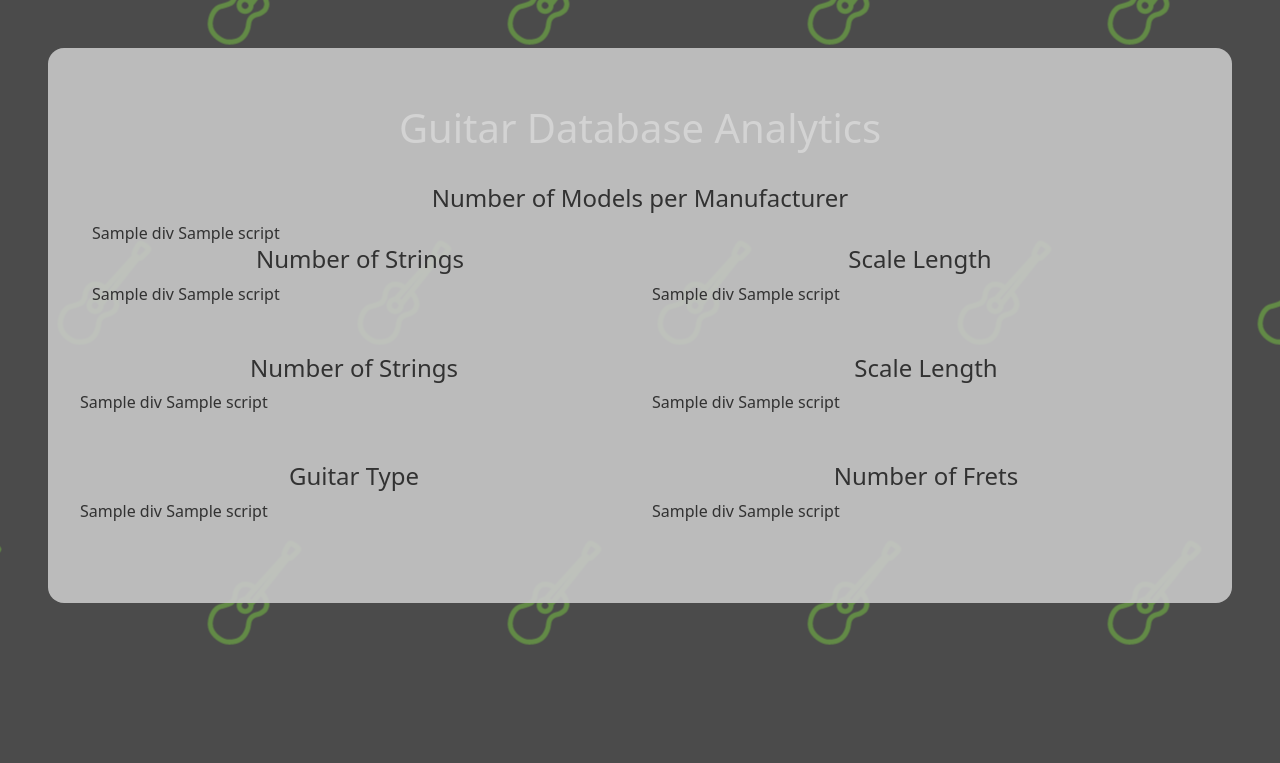
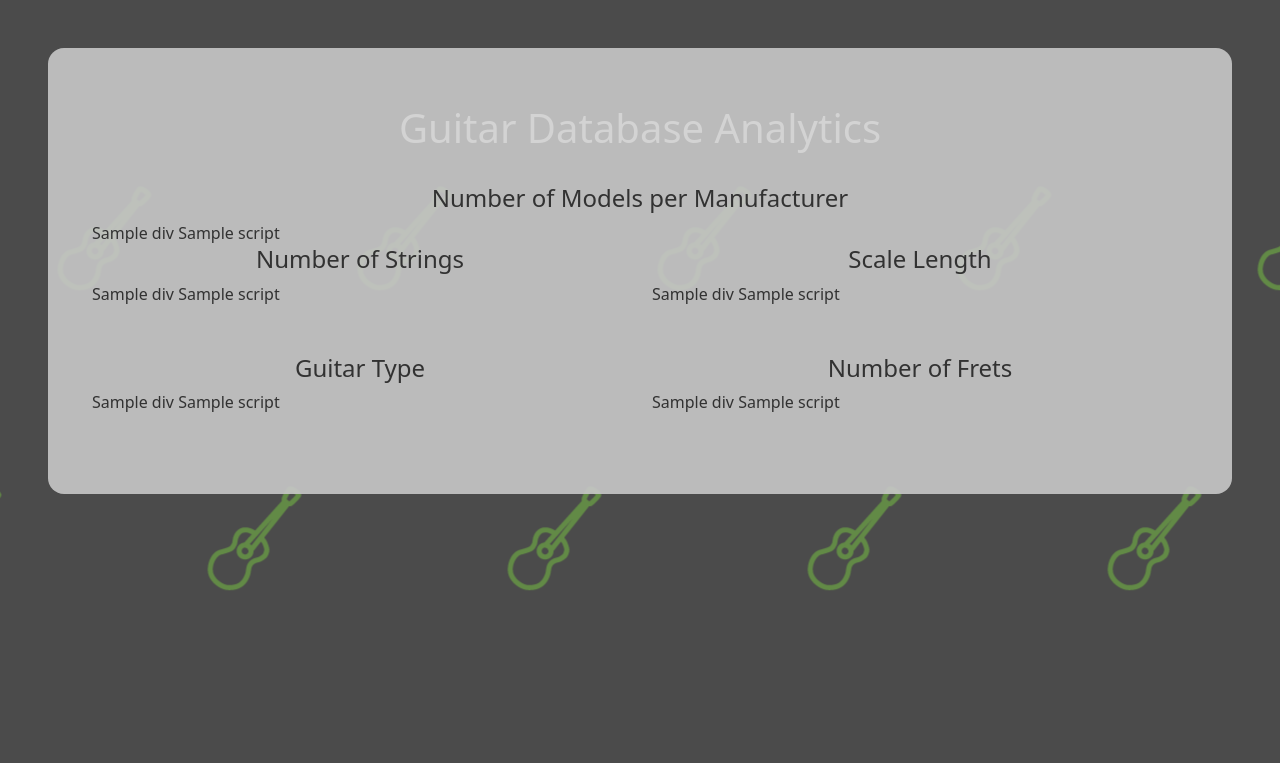
Before and after one commit to kb0dkin/MSDS459_project, a Flask app: template frontend/templates/explore_base.html in a window 1280 px wide. Shown: the top 763 px of the page. Run offline with Flask 2, Linux system fonts and the light colour scheme; the template is opened without the code that fills it: most values are stand-ins (such as "Sample title", 1, 10 or a date in 2020); some libraries are stand-ins or nearby versions.

Commit message:
Fixed plotting issue
In explore_base.html

```diff
--- a/frontend/templates/explore_base.html
+++ b/frontend/templates/explore_base.html
@@ -38,19 +38,6 @@
                     {{ script[2] | safe }}
                 </div>
             </div>
-        </div>
-        <div class="row mb-5">
-            <div class="col-md-6">
-                <h4 class="text-center">Number of Strings</h4>
-                {{ div[1] | safe }}
-                {{ script[1] | safe }}
-            </div>
-            <div class="col-md-6">
-                <h4 class="text-center">Scale Length</h4>
-                {{ div[2] | safe }}
-                {{ script[2] | safe }}
-            </div>
-        </div>
             <div class="row mb-5">
                 <div class="col-md-6">
                     <h4 class="text-center">Guitar Type</h4>
@@ -64,5 +51,6 @@
                 </div>
             </div>
         </div>
+    </article>
 
 {% endblock %}
```
Also changed, not shown: 1 other file. Lines whose indentation alone changed are shown as unchanged.
